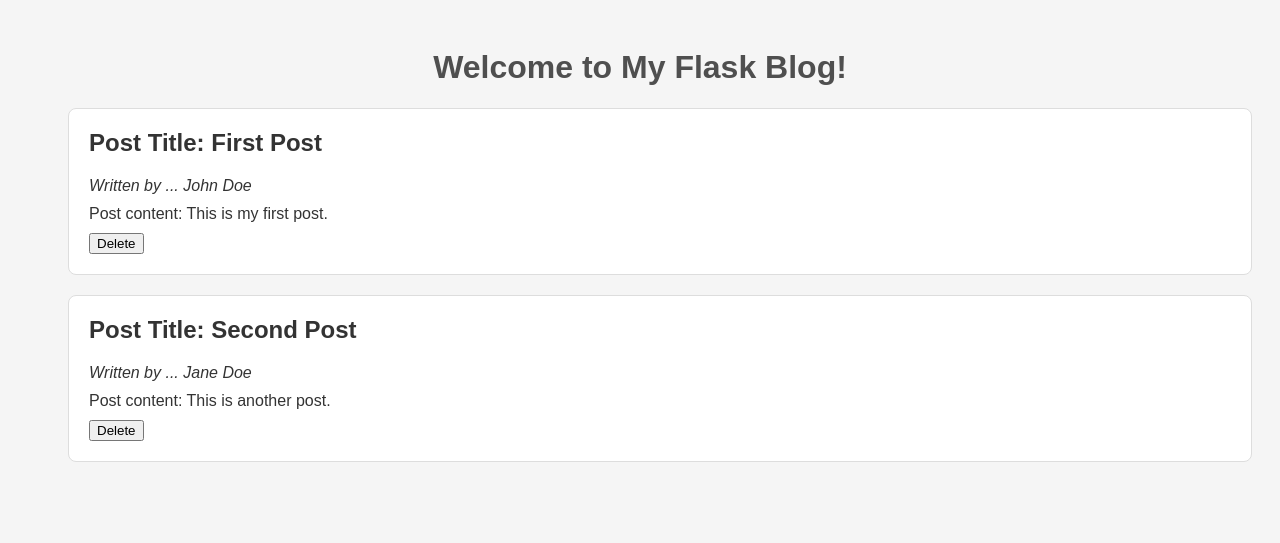
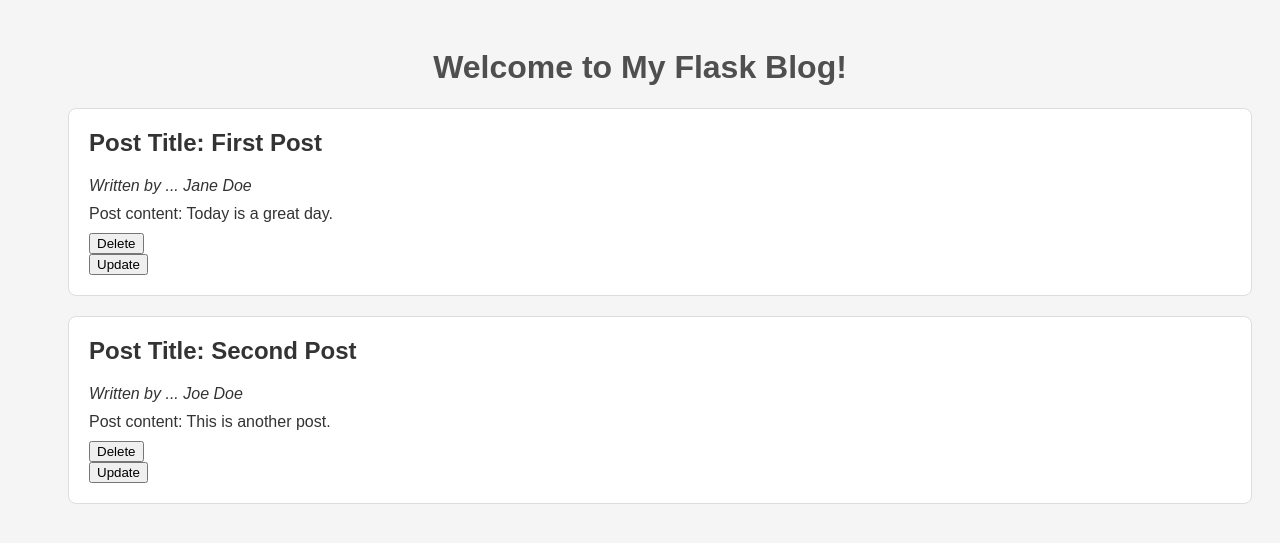
Before and after one commit to lely4e/masterblog, a Flask app: page / in a window 1280 px wide. Shown: the top 543 px of the page. Run offline with Flask 3, Linux system fonts and the light colour scheme.

Commit message:
Update route added

```diff
--- a/app.py
+++ b/app.py
@@ -72,5 +72,44 @@ def delete(post_id):
             return redirect(url_for('index'))
 
 
+def fetch_post_by_id(post_id):
+    posts = load_data("data/data.json")
+    for post in posts:
+        if post_id == post["id"]:
+            return post
+    return None
+
+
+@app.route('/update/<int:post_id>', methods=['GET', 'POST'])
+def update(post_id):
+    # Fetch the blog posts from the JSON file
+    post = fetch_post_by_id(post_id) # {id: 1, .....}
+    if post is None:
+        # Post not found
+        return "Post not found", 404
+
+    if request.method == 'POST':
+        # Update the post in the JSON file
+        id = request.form.get("id")
+        author = request.form.get("author")
+        title = request.form.get("title")
+        content = request.form.get("content")
+
+        # Appends new data to Json file
+        posts = load_data("data/data.json")
+
+        for post in posts:
+            if post_id == post['id']:
+                post.update({"author": author, "title": title, "content": content})
+                save_data(posts, "data/data.json", indent=4)
+
+                # Redirect to the home page
+                return redirect(url_for('index'))
+
+    # Else, it's a GET request
+    # So display the update.html page
+    return render_template('update.html', post=post)
+
+
 if __name__ == '__main__':
     app.run(host="127.0.0.1", port=5000, debug=True)
--- a/data/data.json
+++ b/data/data.json
@@ -1,13 +1,13 @@
 [
     {
         "id": 1,
-        "author": "John Doe",
+        "author": "Jane Doe",
         "title": "First Post",
-        "content": "This is my first post."
+        "content": "Today is a great day."
     },
     {
         "id": 2,
-        "author": "Jane Doe",
+        "author": "Joe Doe",
         "title": "Second Post",
         "content": "This is another post."
     }
--- a/templates/index.html
+++ b/templates/index.html
@@ -20,6 +20,11 @@
         <input type="submit" value="Delete">
         </form>
 
+        <a href="/update/{{ info.id }}">
+            <button type="button">Update</button>
+        </a>
+
+
     </div>
     </ul>
     {% endfor %}
```
Also changed, not shown: templates/update.html (added, +24 -0 lines).
